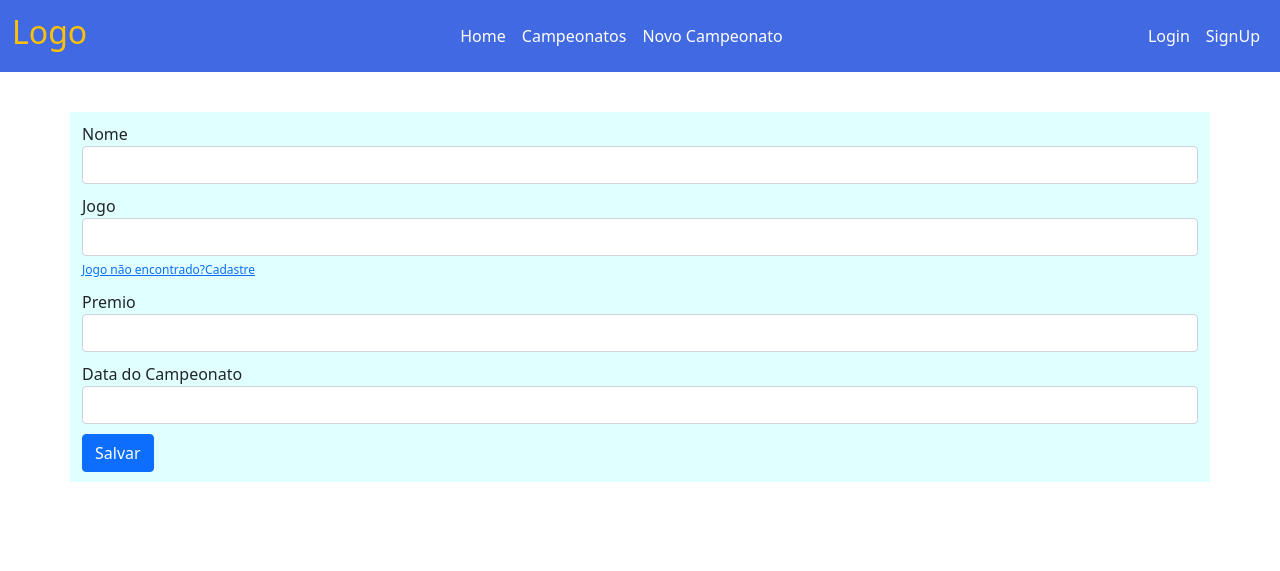
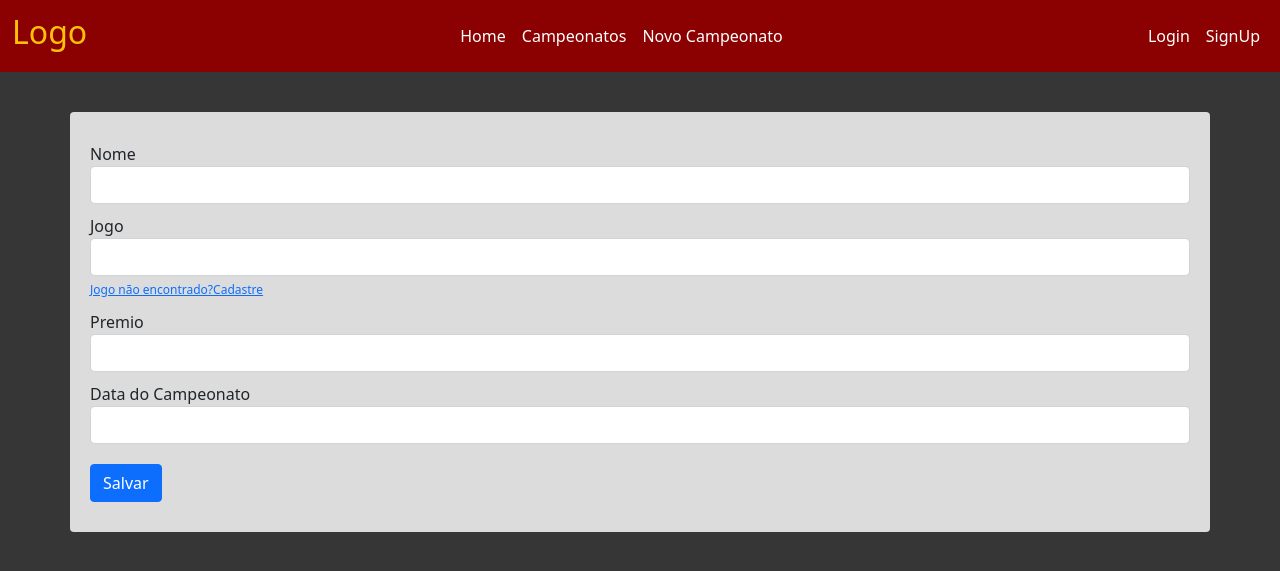
Before and after one commit to joaogabriel01/Projeto---IFCamp, a Flask app: page /novo in a window 1280 px wide. Shown: the top 571 px of the page. Run offline with Flask 2, Linux system fonts and the light colour scheme; data that the repository does not hold is empty; some libraries are stand-ins or nearby versions.

Commit message:
primeiros passos no design

```diff
--- a/ifcamp/app.py
+++ b/ifcamp/app.py
@@ -119,6 +119,8 @@ def admin():
 def admin_usuarios():
     usuarios = user_dao.buscar_todos()
     print(usuarios)
+    if usuarios is None:
+        usuarios = []
     return render_template('admin/usuarios.html', usuarios = usuarios)
 
 @app.route('/admin/altera_usuario/<int:id>')
@@ -138,5 +140,10 @@ def realiza_atualizacao():
     user_dao.atualiza(usuario)
     return redirect('/admin')
 
+@app.route('/admin/excluir_usuario/<int:id>')
+def excluir_usuario(id):
+    user_dao.excluir_usuario(id)
+    return redirect('/admin')
+
 if __name__ == '__main__':
     app.run()
--- a/ifcamp/ext/dao.py
+++ b/ifcamp/ext/dao.py
@@ -29,6 +29,7 @@ SQL_ATUALIZA_USUARIO = 'UPDATE tb_usuarios SET usuario=%s, senha=%s, tipoUsuario
 SQL_UM_USUARIO= 'SELECT idUsuario, usuario, senha, tipoUsuario from tb_usuarios where usuario=%s'
 SQL_TODOS_USUARIOS = 'SELECT idUsuario, usuario,senha,tipoUsuario from tb_usuarios'
 SQL_BUSCA_USUARIO_ID = 'SELECT idUsuario, usuario, senha, tipoUsuario from tb_usuarios where idUsuario=%s'
+SQL_EXCLUIR_USUARIO = 'DELETE FROM tb_usuarios WHERE idUsuario=%s'
 
 class UserDao:
     def __init__(self,db):
@@ -81,6 +82,14 @@ class UserDao:
         usuarios = self.traduz_usuarios(dados) if dados else None
         return usuarios
 
+    def excluir_usuario(self,id):
+        cursor = self.__db.connection.cursor()
+        cursor.execute(SQL_EXCLUIR_USUARIO,(id,))
+        self.__db.connection.commit()
+        return 1
+
+
+
 SQL_CRIA_JOGO = 'INSERT INTO tb_jogos(Nome) SELECT %s FROM DUAL WHERE NOT EXISTS(SELECT Nome FROM tb_jogos WHERE Nome = %s)'
 SQL_BUSC_JOGO_1= 'SELECT idJogos, Nome from tb_jogos where idJogos=%s'
 SQL_BUSC_JOGO= 'SELECT idJogos, Nome from tb_jogos'
--- a/ifcamp/templates/admin/usuarios.html
+++ b/ifcamp/templates/admin/usuarios.html
@@ -8,19 +8,23 @@
         <td>Senha</td>
         <td>Tipo</td>
         <td>Editar</td>
+        <td>Excluir</td>
       </tr>
 
       {% for i in usuarios %}
+
         <tr>
           <td>{{i.getID()}}</td>
           <td>{{i.getNome()}}</td>
           <td>{{i.getSenha()}}</td>
           <td>{{i.getTipo()}}</td>
           <td><a href="{{url_for('altera_usuario', id=i.getID())}}">Editar</a></td>
+          <td><a href="{{url_for('excluir_usuario', id=i.getID())}}">Excluir</a></td>
         </tr>
 
       {% endfor %}
 
+
     </table>
 
 {%endblock %}
--- a/ifcamp/templates/campeonato.html
+++ b/ifcamp/templates/campeonato.html
@@ -1,7 +1,7 @@
 {% extends "template.html" %}
 {% block conteudo %}
     {% for i in camp %}
-        <div class="container" style="background: #E0FFFF; margin-top:40px">
+        <div class="container rounded" style="background: #dcdcdc; margin-top:40px; padding:40px">
             <h1>{{i.getNome()}}</h1>
             <p>Premio: {{i.getPremio()}}</p>
             <p>Jogo: {{i.getJogo()}}</p>
--- a/ifcamp/templates/novo.html
+++ b/ifcamp/templates/novo.html
@@ -1,6 +1,6 @@
 {% extends "template.html" %}
 {% block conteudo %}
-    <div class="container" style="background: #E0FFFF; margin-top:40px">
+    <div class="container rounded" style="background: #dcdcdc; margin-top:40px; padding:20px;">
       <form action="/criar_camp" method="post">
         <fieldset>
           <div class="form-group" style="margin-top:10px">
@@ -24,7 +24,7 @@
             <label>Data do Campeonato</label>
             <input type="text" name="data_campeonato" class="form-control">
           </div>
-          <div style="margin:10px 0 10px">
+          <div style="margin:20px 0 10px">
             <button type="submit" class="btn btn-primary btn-salvar" >Salvar</button>
           </div>
 
--- a/ifcamp/templates/novo_jogo.html
+++ b/ifcamp/templates/novo_jogo.html
@@ -1,13 +1,13 @@
 {% extends "template.html" %}
 {% block conteudo %}
-    <div class="container" style="background: #E0FFFF; margin-top:40px">
+    <div class="container rounded" style="background: #dcdcdc; margin-top:40px; padding: 10px;">
       <form action="/cad_jogo" method="post">
         <fieldset>
           <div class="form-group" style="margin-top:10px">
             <label for="nome">Nome</label>
             <input type="text" id="nome" name="nome" class="form-control">
           </div>
-          <div style="margin:10px 0 10px">
+          <div style="margin:20px 0 20px">
             <button type="submit" class="btn btn-primary btn-salvar" >Salvar</button>
           </div>
 
--- a/ifcamp/templates/template.html
+++ b/ifcamp/templates/template.html
@@ -7,8 +7,8 @@
     <!-- Bootstrap CSS -->
     <link rel= "stylesheet" type= "text/css" href= "{{ url_for('static',filename='bootstrap.css') }}">
 </head>
-<body>
-    <nav class="navbar navbar-expand-lg navbar-dark" style="background:#4169E1">
+<body style="width: 100%; height: 100%; background-color: #363636;">
+    <nav class="navbar navbar-expand-lg navbar-dark" style="background:#8B0000">
         <div class="container-fluid">
             <a class="navbar-brand" href="/"><h2 class="text-warning">Logo</h2></a>
             <button class="navbar-toggler" type="button" data-bs-toggle="collapse" data-bs-target="#mob-navbar" aria-label="Toggle">
```
